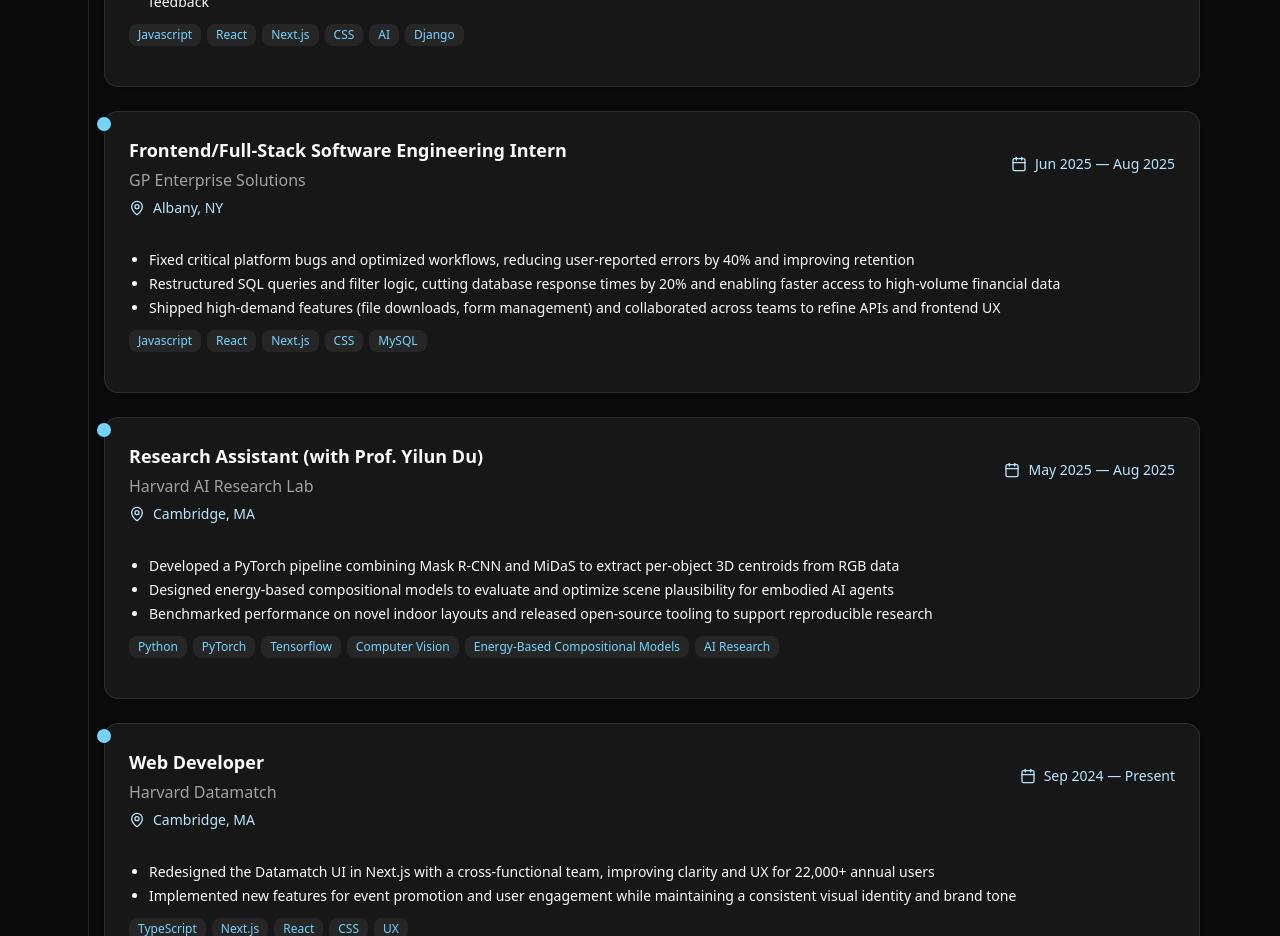
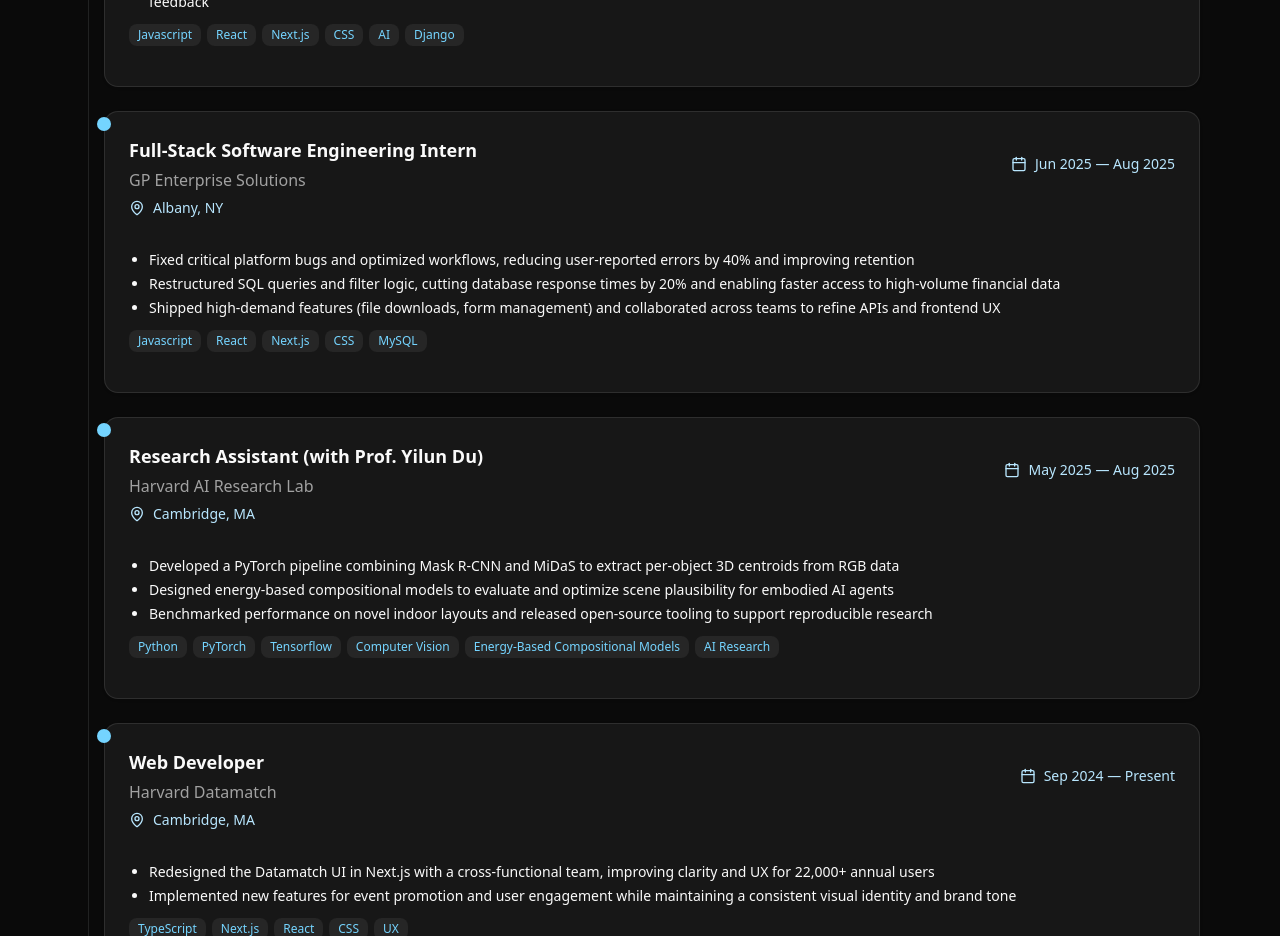
Before and after one commit to Night5kies/portfolio, a Next.js app: page / in a window 1280 px wide. Shown: the part 1140-2076 px from the top of the page. Built offline with nearby package versions, Linux system fonts and the light colour scheme.

Commit message:
Updated GPES role

```diff
--- a/src/app/page.tsx
+++ b/src/app/page.tsx
@@ -58,7 +58,7 @@
     tags: ["Javascript", "React", "Next.js", "CSS", "AI", "Django"],
   },
   {
-    role: "Frontend/Full-Stack Software Engineering Intern",
+    role: "Full-Stack Software Engineering Intern",
     org: "GP Enterprise Solutions",
     date: "Jun 2025 — Aug 2025",
     loc: "Albany, NY",
```
Also changed, not shown: 1 other file (tests, documents, lock files or other folders).
